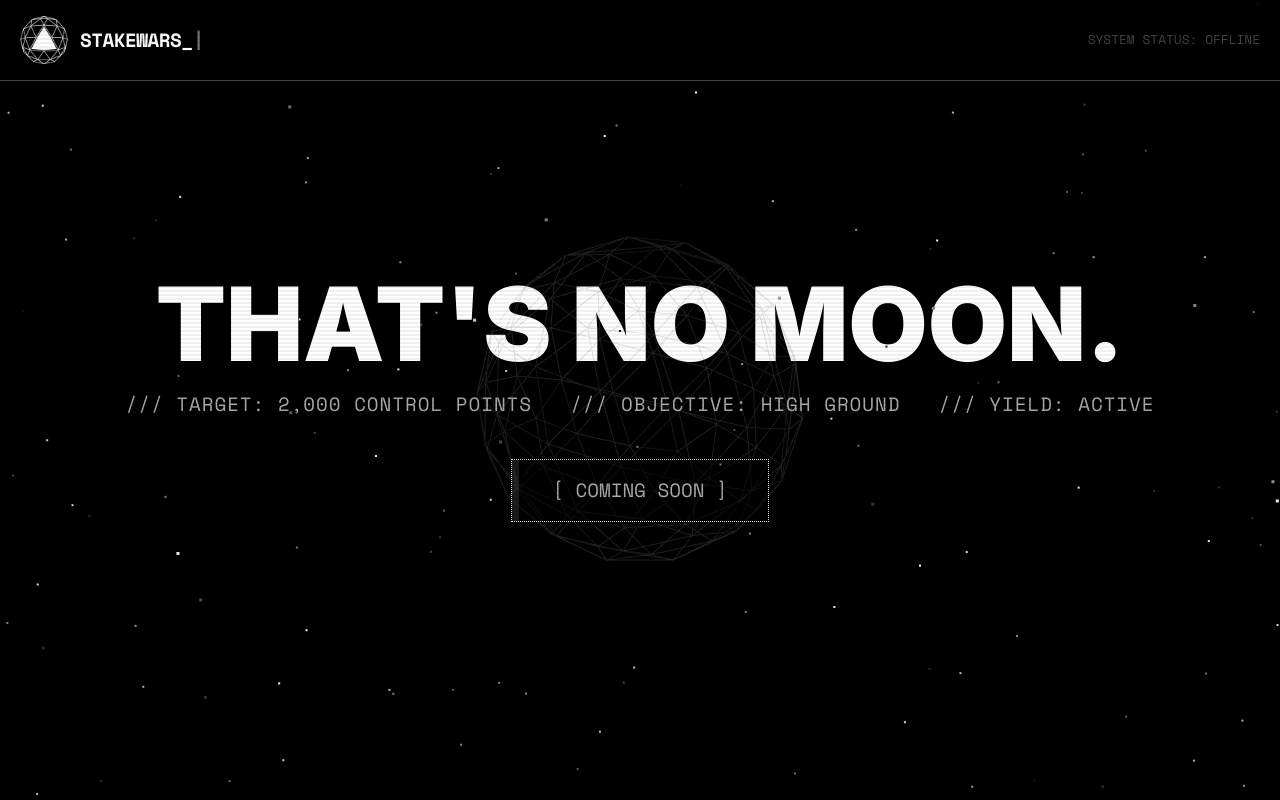
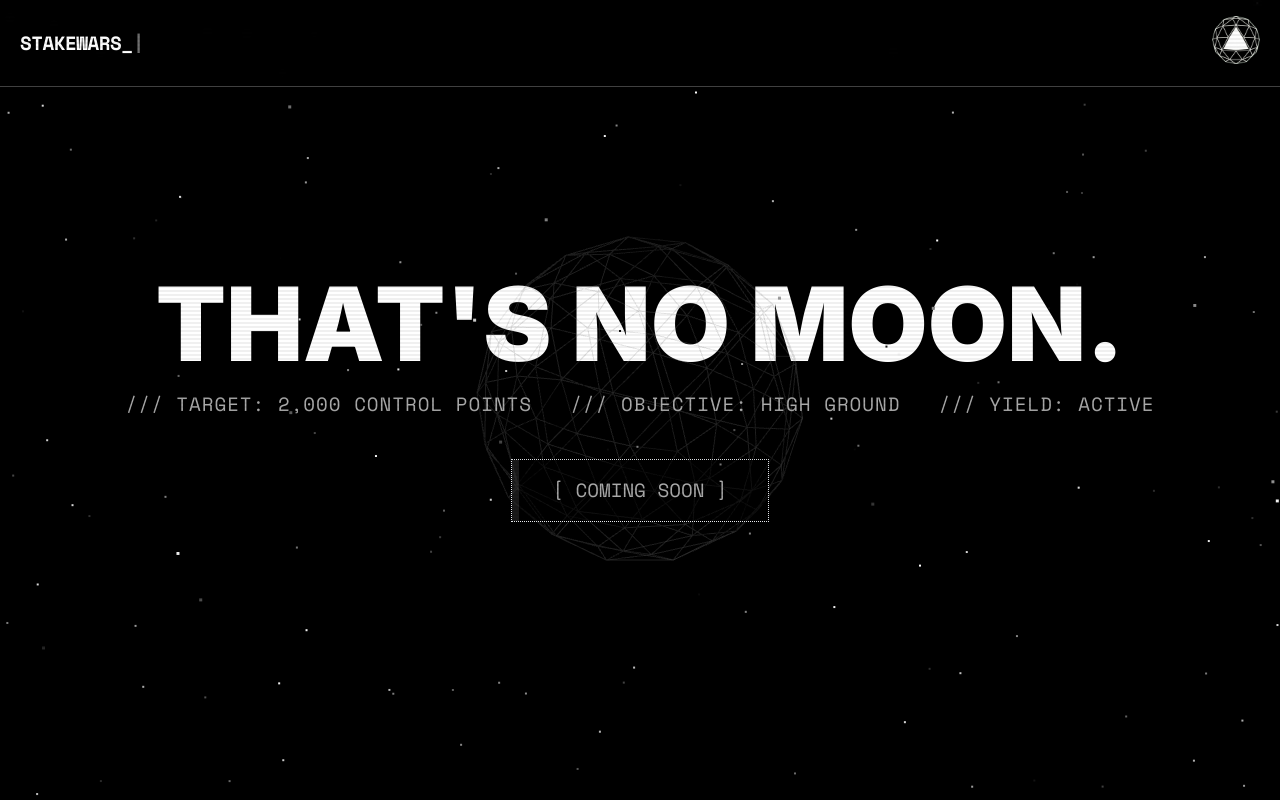
Before and after one commit to broody/stake-wars, a React (Vite) app: page / in a window 1280 px wide. Shown: the top 800 px of the page. Built offline with nearby package versions, Linux system fonts and the light colour scheme.

Commit message:
chore: rework logo

```diff
--- a/src/components/Navbar.tsx
+++ b/src/components/Navbar.tsx
@@ -1,14 +1,35 @@
+import { useState } from 'react';
+
 export const Navbar = () => {
+  const [isDropdownOpen, setIsDropdownOpen] = useState(false);
+
   return (
     <nav className="flex justify-between items-center px-5 py-4 border-b border-dim bg-black/80 backdrop-blur-sm fixed w-full top-0 z-[100]">
-      <div className="brand flex items-center gap-3 md:gap-3 justify-between md:justify-start w-full md:w-auto flex-row-reverse md:flex-row">
-        <img src="/stakewars.png" alt="StakeWars Logo" className="w-12 h-12" />
+      <div className="brand flex items-center">
         <span className="font-bold text-[1.2rem] tracking-tight">
           STAKEWARS_<span className="animate-blinker">|</span>
         </span>
       </div>
-      <div className="status status-offline text-[0.8rem] text-dim hidden md:block animate-pulse-slow">
-        SYSTEM STATUS: OFFLINE
+
+      <div className="relative">
+        <button
+          onClick={() => setIsDropdownOpen(!isDropdownOpen)}
+          className="focus:outline-none hover:opacity-80 transition-opacity"
+        >
+          <img
+            src="/stakewars.png"
+            alt="StakeWars Logo"
+            className="w-12 h-12"
+          />
+        </button>
+
+        {isDropdownOpen && (
+          <div className="absolute right-0 top-full mt-2 w-max bg-black border border-dim p-4 shadow-xl z-50">
+            <div className="text-[0.8rem] text-dim animate-pulse-slow whitespace-nowrap">
+              SYSTEM STATUS: OFFLINE
+            </div>
+          </div>
+        )}
       </div>
     </nav>
   );
```
